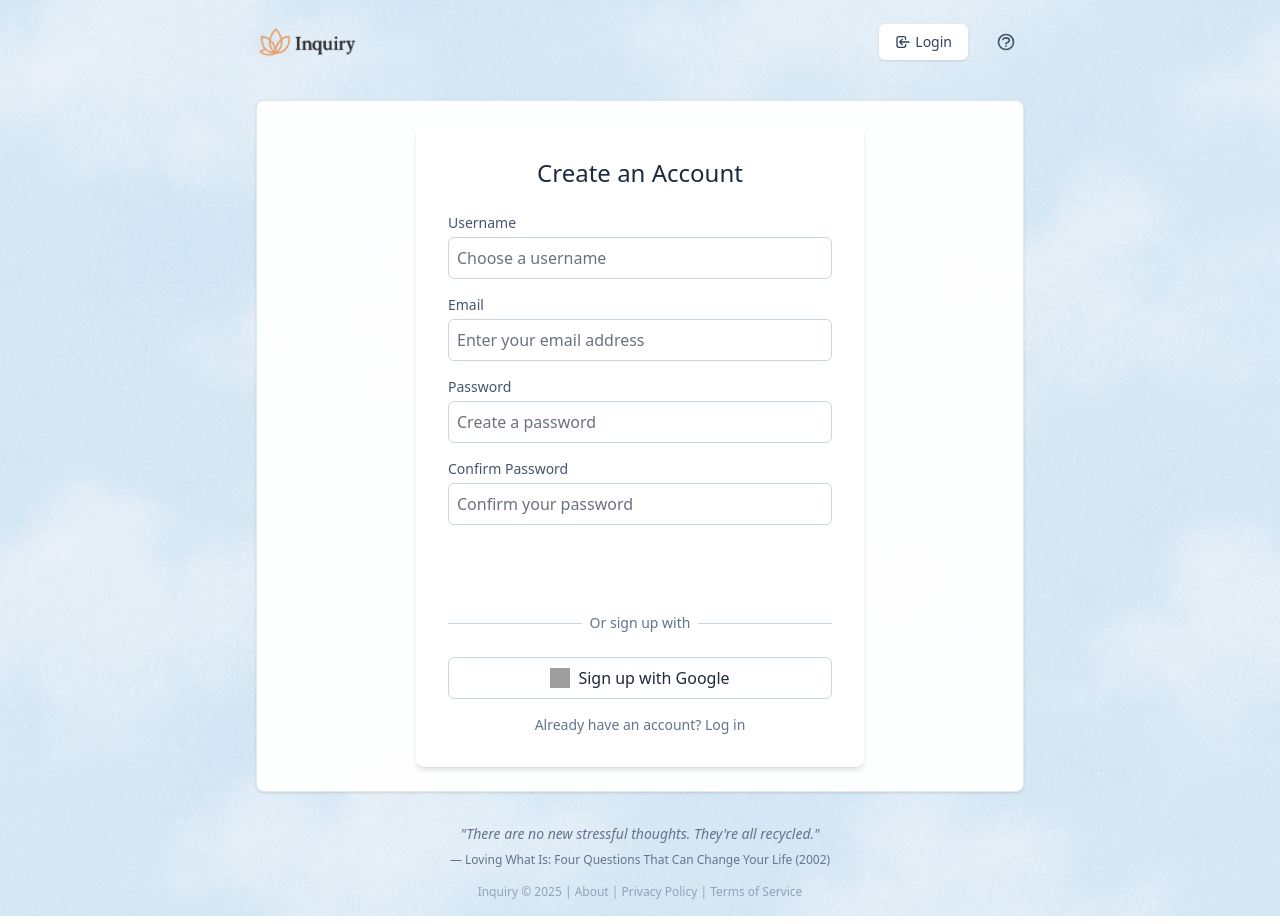
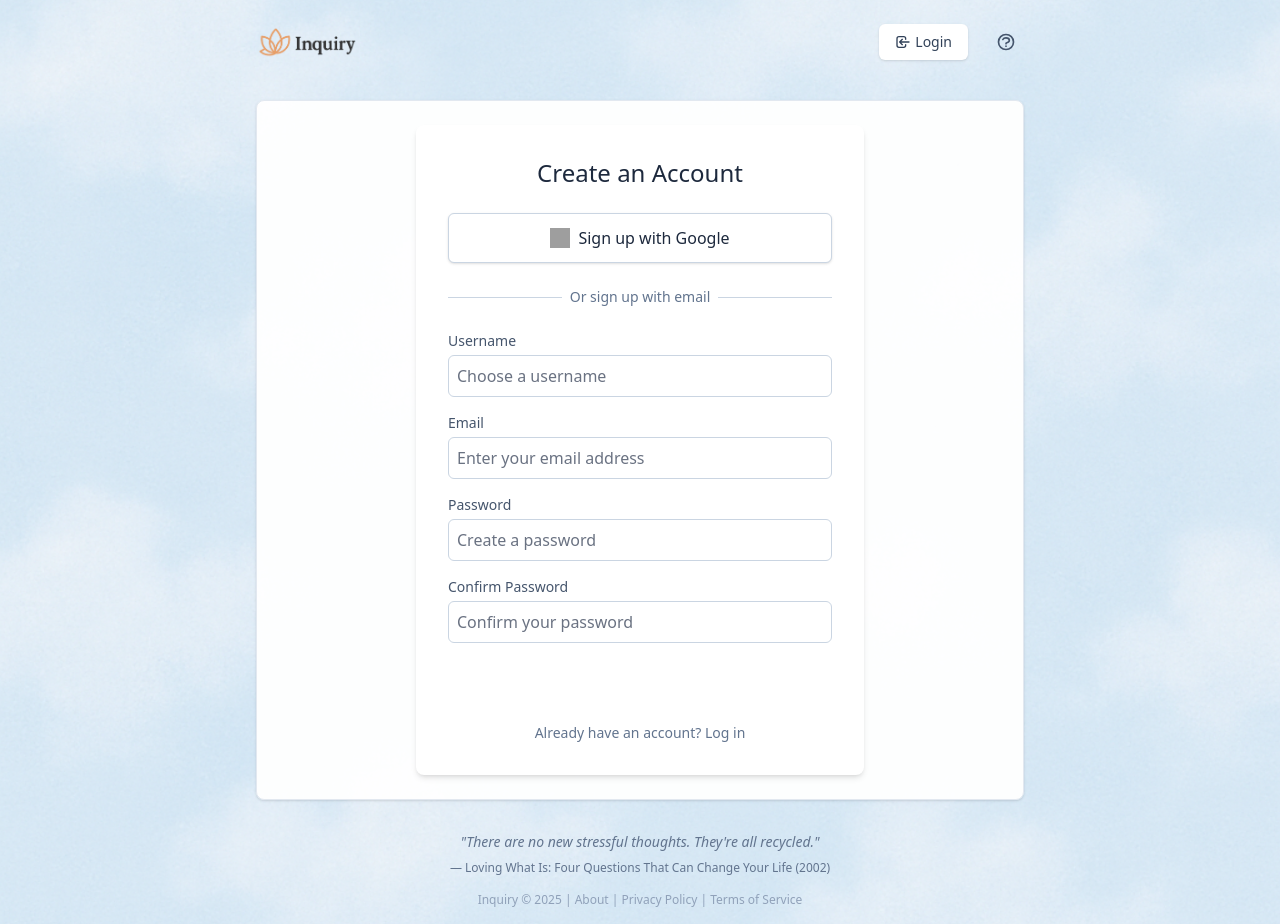
Before and after one commit to marcus/inquiry, a SvelteKit app: page /signup in a window 1280 px wide. Built offline with nearby package versions, Linux system fonts and the light colour scheme; no server answers; grey boxes are pictures that could not be loaded.

Commit message:
Prioritize Google auth and improve button styling in login/signup pages

```diff
--- a/src/routes/login/+page.svelte
+++ b/src/routes/login/+page.svelte
@@ -99,6 +99,25 @@
       </div>
     {/if}
 
+    <!-- Google Sign-in (Prioritized) -->
+    <button
+      type="button"
+      on:click={handleGoogleLogin}
+      class="flex items-center justify-center w-full py-3 px-4 bg-white border border-slate-300 rounded-md hover:bg-slate-50 transition-colors duration-200 shadow-sm"
+    >
+      <img src="https://cdn.jsdelivr.net/npm/simple-icons@v7/icons/google.svg" alt="Google" class="w-5 h-5 mr-2" />
+      Sign in with Google
+    </button>
+
+    <div class="relative my-6">
+      <div class="absolute inset-0 flex items-center">
+        <div class="w-full border-t border-slate-300"></div>
+      </div>
+      <div class="relative flex justify-center text-sm">
+        <span class="px-2 bg-white text-slate-500">Or use email and password</span>
+      </div>
+    </div>
+
     <div>
       <label for="username" class="block text-sm text-slate-600 mb-1">Username or Email</label>
       <input
@@ -131,24 +150,6 @@
       </button>
     </div>
 
-    <div class="relative my-6">
-      <div class="absolute inset-0 flex items-center">
-        <div class="w-full border-t border-slate-300"></div>
-      </div>
-      <div class="relative flex justify-center text-sm">
-        <span class="px-2 bg-white text-slate-500">Or continue with</span>
-      </div>
-    </div>
-
-    <button
-      type="button"
-      on:click={handleGoogleLogin}
-      class="flex items-center justify-center w-full py-2 px-4 border border-slate-300 rounded-md hover:bg-slate-50 transition-colors duration-200"
-    >
-      <img src="https://cdn.jsdelivr.net/npm/simple-icons@v7/icons/google.svg" alt="Google" class="w-5 h-5 mr-2" />
-      Sign in with Google
-    </button>
-
     <div class="text-center text-sm text-slate-500 mt-4">
       Don't have an account? <a href="/signup" class="text-accent-blue hover:text-accent-blue/80 no-underline">Sign up</a>
     </div>
--- a/src/routes/signup/+page.svelte
+++ b/src/routes/signup/+page.svelte
@@ -69,6 +69,25 @@
       </div>
     {/if}
 
+    <!-- Google Sign-up (Prioritized) -->
+    <button
+      type="button"
+      on:click={handleGoogleLogin}
+      class="flex items-center justify-center w-full py-3 px-4 bg-white border border-slate-300 rounded-md hover:bg-slate-50 transition-colors duration-200 shadow-sm"
+    >
+      <img src="https://cdn.jsdelivr.net/npm/simple-icons@v7/icons/google.svg" alt="Google" class="w-5 h-5 mr-2" />
+      Sign up with Google
+    </button>
+
+    <div class="relative my-6">
+      <div class="absolute inset-0 flex items-center">
+        <div class="w-full border-t border-slate-300"></div>
+      </div>
+      <div class="relative flex justify-center text-sm">
+        <span class="px-2 bg-white text-slate-500">Or sign up with email</span>
+      </div>
+    </div>
+
     <div>
       <label for="username" class="block text-sm text-slate-600 mb-1">Username</label>
       <input
@@ -123,24 +142,6 @@
       </button>
     </div>
 
-    <div class="relative my-6">
-      <div class="absolute inset-0 flex items-center">
-        <div class="w-full border-t border-slate-300"></div>
-      </div>
-      <div class="relative flex justify-center text-sm">
-        <span class="px-2 bg-white text-slate-500">Or sign up with</span>
-      </div>
-    </div>
-
-    <button
-      type="button"
-      on:click={handleGoogleLogin}
-      class="flex items-center justify-center w-full py-2 px-4 border border-slate-300 rounded-md hover:bg-slate-50 transition-colors duration-200"
-    >
-      <img src="https://cdn.jsdelivr.net/npm/simple-icons@v7/icons/google.svg" alt="Google" class="w-5 h-5 mr-2" />
-      Sign up with Google
-    </button>
-
     <div class="text-center text-sm text-slate-500 mt-4">
       Already have an account? <a href="/login" class="text-accent-blue hover:text-accent-blue/80 no-underline">Log in</a>
     </div>
```
